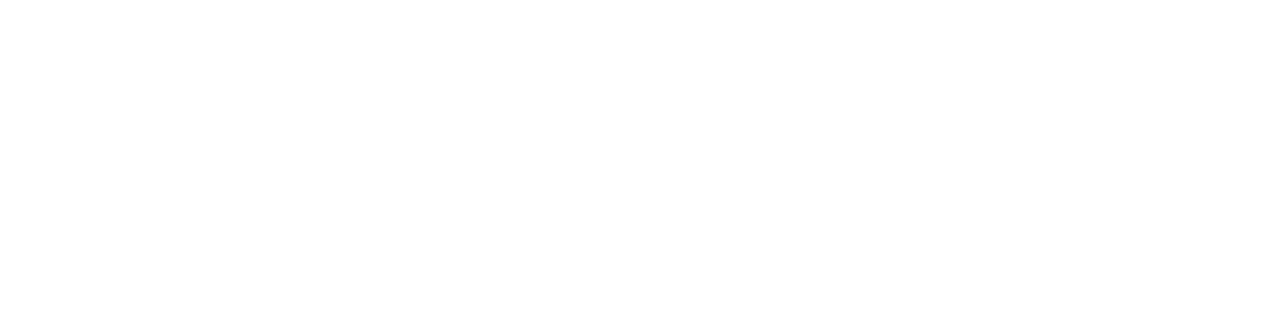
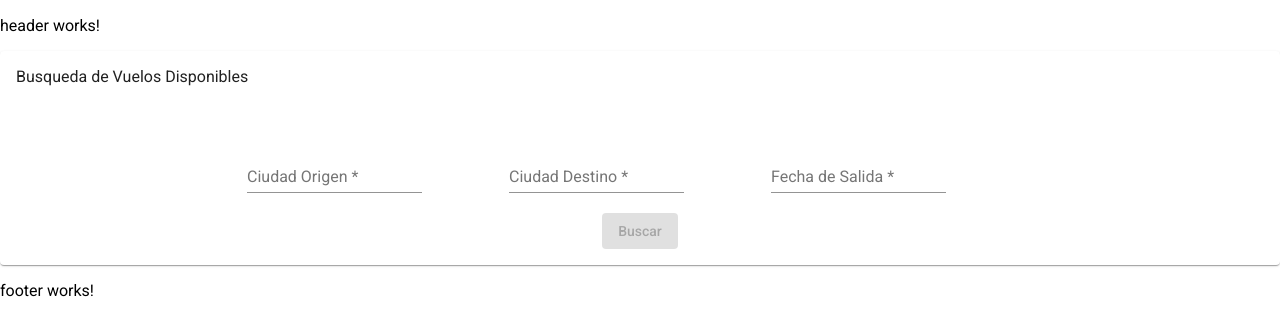
Before and after one commit to AngelaEspinosa2021/SearchFlight_FE, an Angular app in the folder SearchFlightFE/: page /searchFlights in a window 1280 px wide. Shown: the top 336 px of the page. Built offline with nearby package versions, Linux system fonts and the light colour scheme.

Commit message:
creando los INPUT dentro de nuestro FlightForm y del boton con la accion submit, mostrando por ahora los datos q se envian en consola

```diff
--- a/SearchFlightFE/src/app/app.component.html
+++ b/SearchFlightFE/src/app/app.component.html
@@ -1,3 +1,3 @@
 <app-header></app-header>
-<app-flights></app-flights>
+<app-search-flights></app-search-flights>
 <app-footer></app-footer>
--- /dev/null
+++ b/SearchFlightFE/src/app/flights/search-fligths/search-flights.component.css
@@ -0,0 +1,20 @@
+.search-flight-form{
+    margin-top: 5%;
+    margin-left: 15%;
+    margin-right: 15%;
+    margin-bottom: 5%
+}
+
+.search-flight-field{
+    width: 20%;
+    margin-left: 5%;
+    margin-right: 5%;
+}
+
+.search-form-btn{
+    position: relative;
+}
+
+div{
+    text-align: center;
+}
--- /dev/null
+++ b/SearchFlightFE/src/app/flights/search-fligths/search-flights.component.html
@@ -0,0 +1,19 @@
+<mat-card>
+    <span>Busqueda de Vuelos Disponibles</span>
+    <form [formGroup]="flightForm" (ngSubmit)="onSubmit()" class="search-flight-form">
+        <mat-form-field class="search-flight-field">
+            <input matInput placeholder="Ciudad Origen" formControlName="departureStation">
+        </mat-form-field>
+        <mat-form-field class="search-flight-field">
+            <input matInput placeholder="Ciudad Destino" formControlName="arrivalStation">
+        </mat-form-field>
+        <mat-form-field class="search-flight-field">
+        <input matInput placeholder="Fecha de Salida" formControlName="departureDate">
+        </mat-form-field>
+    <br/>
+    <div>
+        <button class="search-form-btn" mat-raised-button color="primary" [disabled]="!flightForm.valid">Buscar</button>
+    </div>
+
+    </form>
+</mat-card>
--- a/SearchFlightFE/src/app/flights/search-fligths/search-flights/search-flights.component.ts
+++ b/SearchFlightFE/src/app/flights/search-fligths/search-flights.component.ts
@@ -10,14 +10,14 @@
 
   constructor() { }
 
- fligthForm = new FormGroup({
+ flightForm = new FormGroup({
    departureStation: new FormControl('', Validators.required),
    arrivalStation: new FormControl('', Validators.required),
    departureDate: new FormControl ('', Validators.required)
  })
 
  onSubmit(){
-   console.log(this.fligthForm.value);
+   console.log(this.flightForm.value);
  }
 
 }
--- a/SearchFlightFE/src/app/flights/search-fligths/search-flights/search-flights.component.html
+++ /dev/null
@@ -1,16 +0,0 @@
-<mat-card>
-    <span>Busqueda de Vuelos Disponibles</span>
-    <form [formGroup]="fligthForm" (ngSubmit)="onSubmit()">
-        <mat-form-field class="create-flight-field">
-            <input matInput placeholder="Ciudad Origen" formControlName="departureStation">
-        </mat-form-field>
-        <mat-form-field class="create-flight-field">
-            <input matInput placeholder="Ciudad Destino" formControlName="arrivalStation">
-        </mat-form-field>
-        <input matInput placeholder="Fecha de Salida" formControlName="departureDate">
-    </mat-form-field>
-
-    <button mat-raised-button [disable]="!fligthForm.valid">Buscar</button>
-
-    </form>
-</mat-card>
```
Also changed, not shown: SearchFlightFE/src/app/flights/flights-routing.module.ts (+4 -3 lines), SearchFlightFE/src/app/flights/flights.module.ts (+6 -3 lines), SearchFlightFE/src/app/material/material.module.ts (+5 -2 lines), SearchFlightFE/src/app/flights/search-fligths/search-flights/search-flights.component.css (deleted), 1 other file (tests, documents, lock files or other folders).
